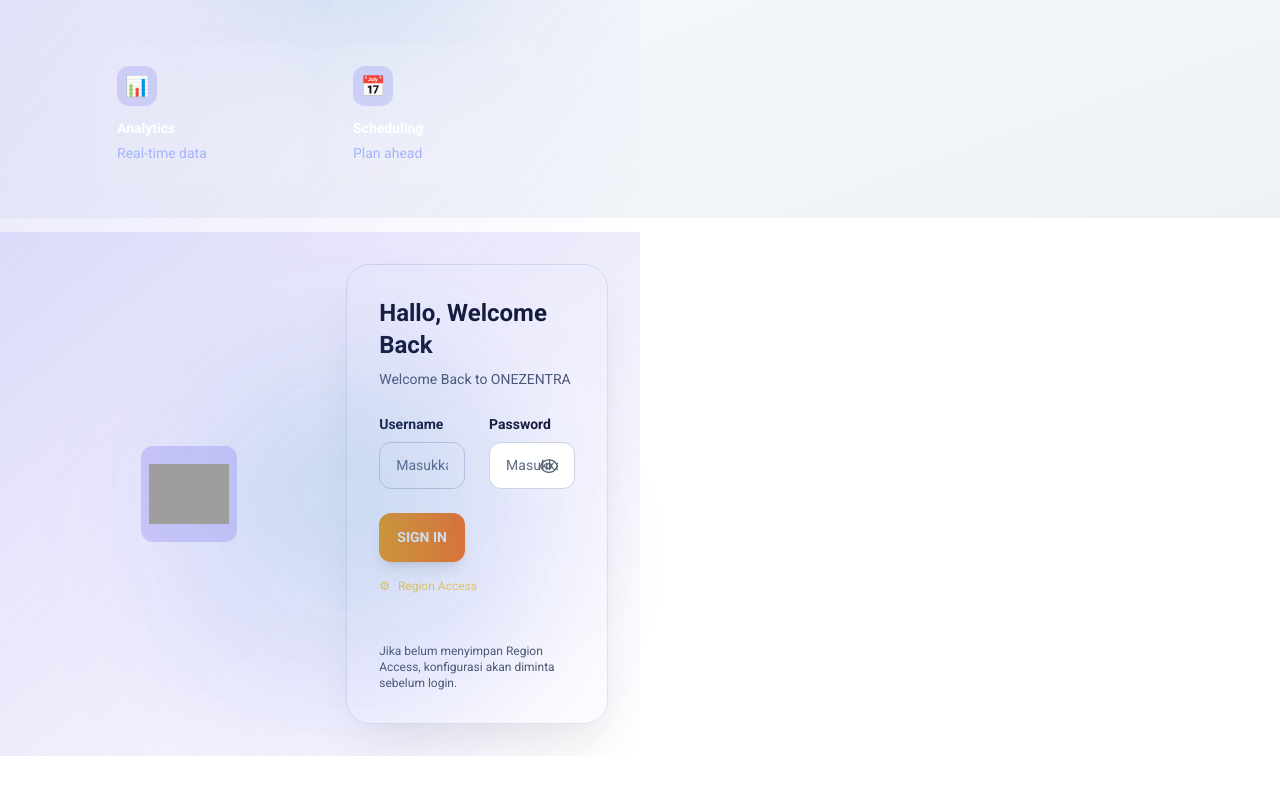
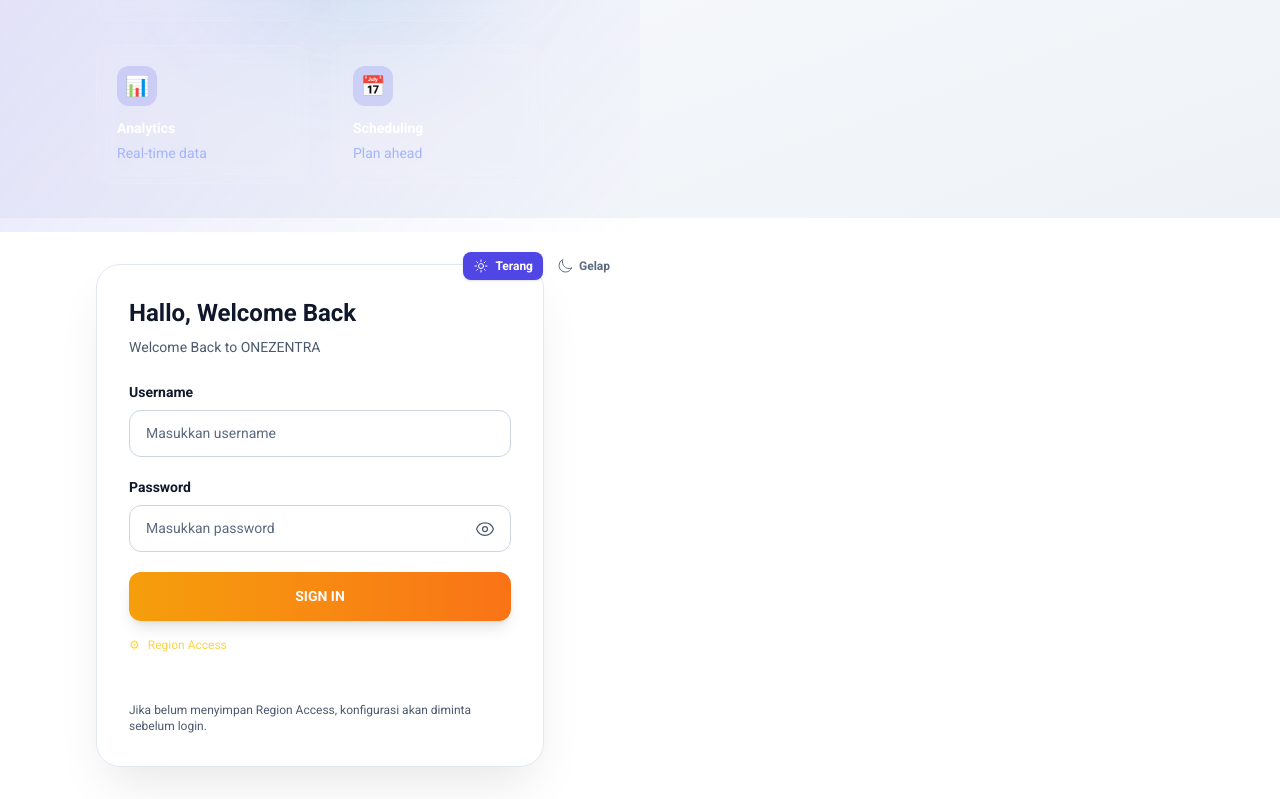
Before and after one commit to 5imonjs/onezentra-app, a Next.js app: page /login in a window 1280 px wide. Shown: the part 582-1381 px from the top of the page. Before the commit the page ends 1338 px from the top, so only its background shows below. Built offline with nearby package versions, Linux system fonts and the light colour scheme; grey boxes are pictures that could not be loaded.

Commit message:
revert: return login page input layout to original state
- Form inputs (Username/Password) kembali di-stack vertikal
- Hilangkan sm:grid sm:grid-cols-2 side-by-side layout
- Kembalikan ke struktur space-y-5 (input tumpuk satu di bawah lainnya)
- Build Next.js sukses, Pint lulus

```diff
--- a/src/app/login/page.tsx
+++ b/src/app/login/page.tsx
@@ -152,17 +152,8 @@ export default function LoginPage() {
       </div>
 
       <div className="w-full lg:w-1/2 flex items-center justify-center p-8 relative">
-        <div className="absolute inset-0 bg-linear-to-br from-primary-600/20 to-transparent"></div>
-        <div className="absolute top-1/4 left-1/4 w-96 h-96 bg-primary-500/10 rounded-full blur-3xl"></div>
-        <div className="absolute bottom-1/4 right-1/4 w-64 h-64 bg-accent-500/10 rounded-full blur-3xl"></div>
-        <div className="relative z-10 flex items-center justify-center w-full p-12">
-          <img
-            alt="Logo"
-            loading="eager"
-            decoding="async"
-            className="w-24 h-24 rounded-xl object-contain bg-primary-600/20 p-2"
-            src="/_next/image?url=%2FLOGO.png&w=1200&q=75"
-          />
+        <div className="absolute top-4 right-4">
+          <ThemeToggle />
         </div>
 
         <div className="w-full max-w-md animate-fade-in">
@@ -197,7 +188,7 @@ export default function LoginPage() {
               </div>
             )}
 
-            <form className="space-y-4 sm:space-y-0 sm:grid sm:grid-cols-2 sm:gap-6" onSubmit={handleSubmit}>
+            <form className="space-y-5" onSubmit={handleSubmit}>
               <div>
                 <label htmlFor="login-email" className="block text-sm font-semibold text-foreground mb-2">Username</label>
                 <input id="login-email" type="text" className="input-field" placeholder="Masukkan username" required autoComplete="username" value={email} onChange={(e) => setEmail(e.target.value)} />
```
